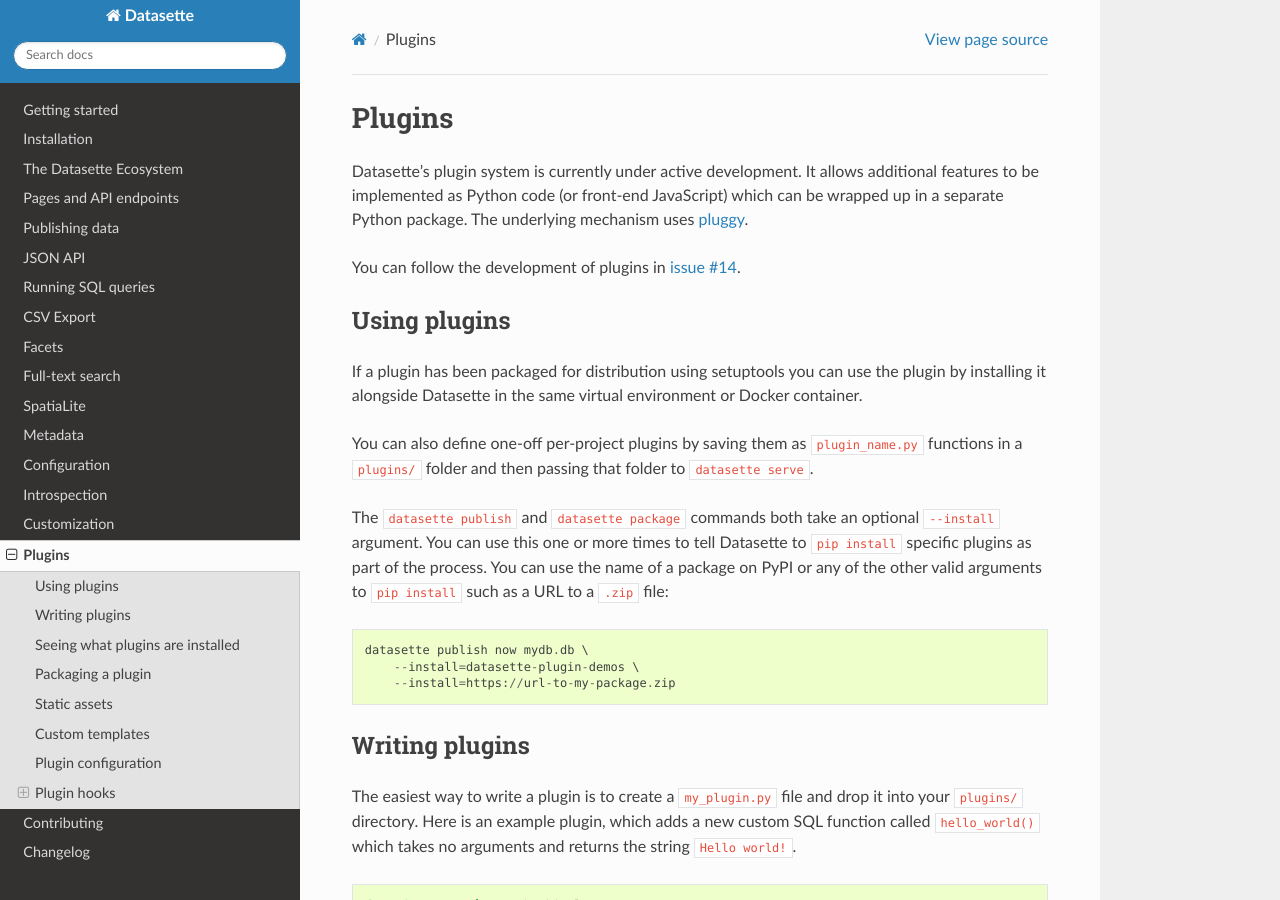
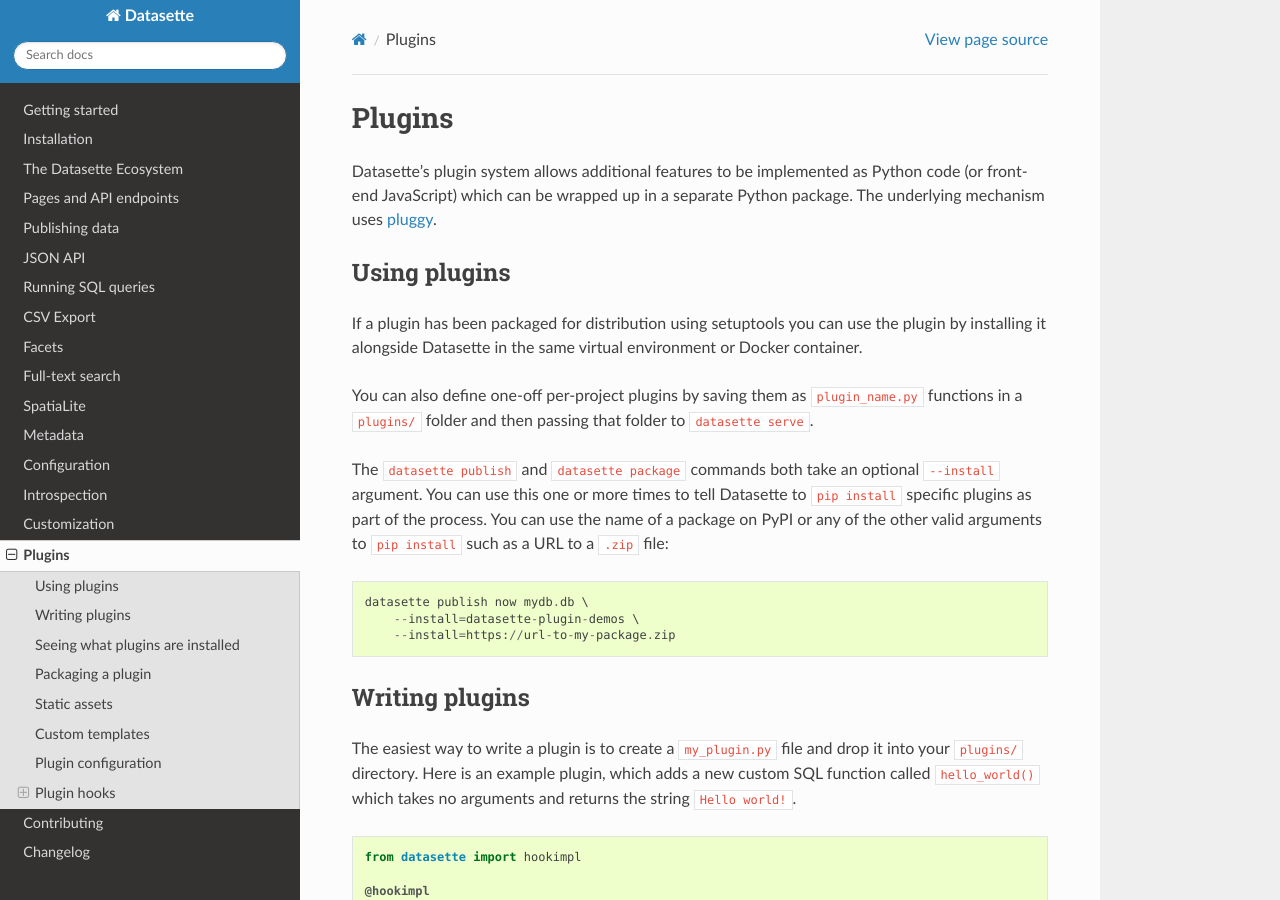
Before and after one commit to simonw/datasette, a Sphinx documentation site: the page built from docs/plugins.rst, in a window 1280 px wide and 900 px high. Built offline with Sphinx 7.4.7 and the Read the Docs theme 2.0.0, drawn with Linux system fonts in a browser that asks for light colours.

Commit message:
Improved introduction copy on Plugins docs page

```diff
--- a/docs/plugins.rst
+++ b/docs/plugins.rst
@@ -3,12 +3,9 @@
 Plugins
 =======
 
-Datasette's plugin system is currently under active development. It allows
-additional features to be implemented as Python code (or front-end JavaScript)
-which can be wrapped up in a separate Python package. The underlying mechanism
-uses `pluggy <https://pluggy.readthedocs.io/>`_.
-
-You can follow the development of plugins in `issue #14 <https://github.com/simonw/datasette/issues/14>`_.
+Datasette's plugin system allows additional features to be implemented as Python
+code (or front-end JavaScript) which can be wrapped up in a separate Python
+package. The underlying mechanism uses `pluggy <https://pluggy.readthedocs.io/>`_.
 
 Using plugins
 -------------
```
